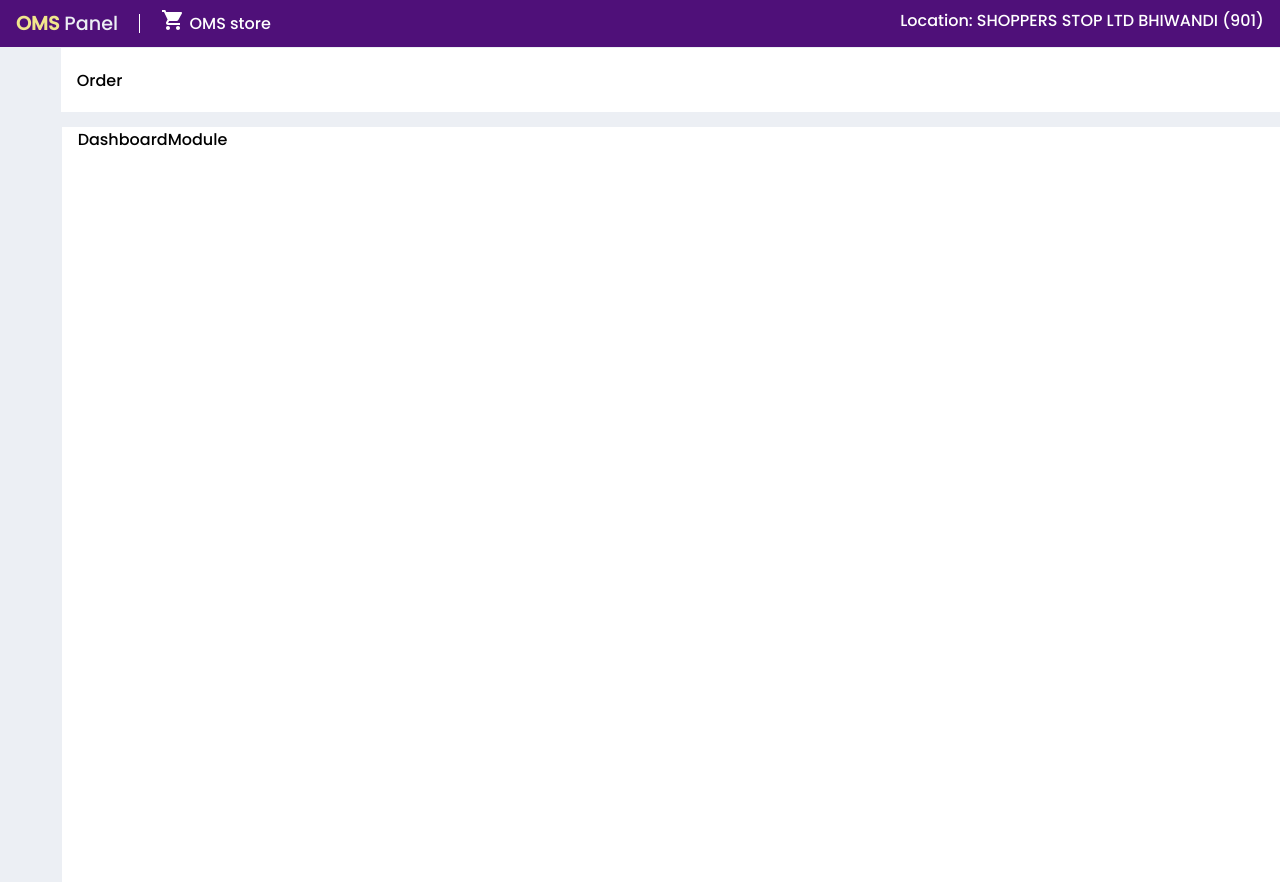
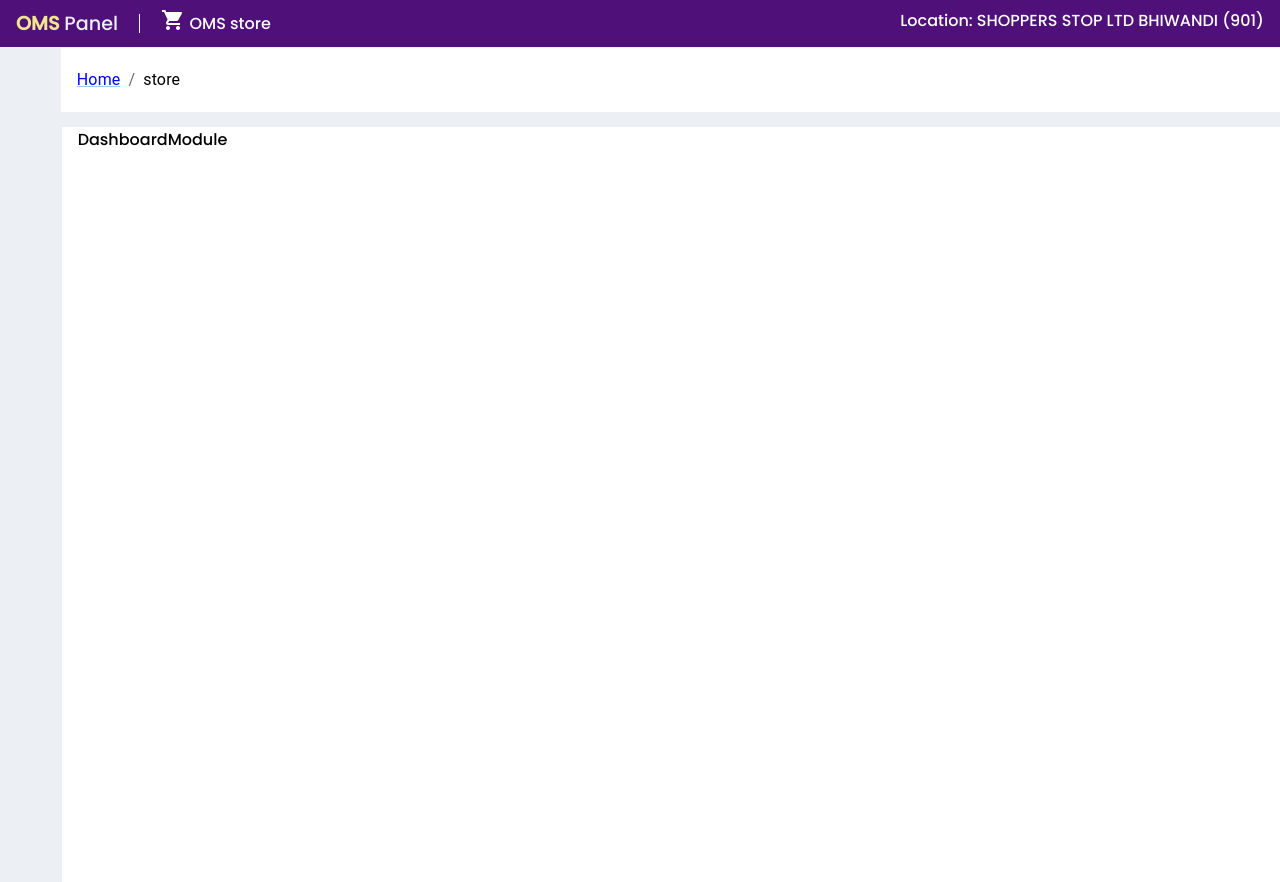
Before and after one commit to sshemantj/oms-panel, a Next.js app: page /store in a window 1280 px wide. Built offline with nearby package versions, Linux system fonts and the light colour scheme.

Commit message:
breadcrumb added

```diff
--- /dev/null
+++ b/src/component/atoms/breadcrumb/breadcrumb.module.scss
@@ -0,0 +1,12 @@
+@import "@/styles/variables.scss";
+
+.breadCrumbWrapper {
+  display: flex;
+  flex-direction: column;
+  gap: 1rem;
+  justify-content: center;
+  .breadcrumbTitle {
+    color: $color_white;
+    font-weight: 400;
+  }
+}
--- /dev/null
+++ b/src/component/atoms/breadcrumb/index.tsx
@@ -0,0 +1,74 @@
+import React from "react";
+import Typography from "@mui/material/Typography";
+import BreadcrumbsMui from "@mui/material/Breadcrumbs";
+import Link from "@mui/material/Link";
+import { usePathname } from "next/navigation";
+import { useRouter } from "next/router";
+import styles from "./breadcrumb.module.scss";
+
+const Breadcrumbs = () => {
+  const paths = usePathname();
+  const router = useRouter();
+
+  const handlePathNames = () => {
+    const path = paths?.split("/")?.filter((path) => path) as unknown as string;
+    return path;
+  };
+
+  const pathNames = handlePathNames();
+
+  const handleRouteClick = (
+    event: React.MouseEvent<HTMLAnchorElement, MouseEvent>,
+    pathStr: string,
+    index?: number,
+    isLastPath?: boolean
+  ) => {
+    event.preventDefault();
+    if (pathStr === "/") {
+      return router.replace("/", undefined, { shallow: true });
+    }
+    if (!isLastPath) {
+      router.replace("/" + pathStr, undefined, { shallow: true });
+    }
+  };
+
+  return (
+    <div className={styles.breadCrumbWrapper}>
+      <div role="presentation">
+        <BreadcrumbsMui aria-label="breadcrumb">
+          <Link
+            onClick={(e) => handleRouteClick(e, "/")}
+            style={{ color: "blue" }}
+            underline="always"
+            href="/"
+          >
+            Home
+          </Link>
+          {Array.isArray(pathNames) &&
+            pathNames.map((pathStr, index) => {
+              const isLastPath = index === pathNames?.length - 1;
+
+              return !isLastPath ? (
+                <Link
+                  onClick={(e) =>
+                    handleRouteClick(e, pathStr, index, isLastPath)
+                  }
+                  style={{ color: "blue" }}
+                  underline="always"
+                  href="/"
+                >
+                  {pathStr}
+                </Link>
+              ) : (
+                <Typography key={index} color="black">
+                  {pathStr}
+                </Typography>
+              );
+            })}
+        </BreadcrumbsMui>
+      </div>
+    </div>
+  );
+};
+
+export default Breadcrumbs;
--- a/src/component/atoms/headerLabel/index.tsx
+++ b/src/component/atoms/headerLabel/index.tsx
@@ -1,10 +1,11 @@
 import React from "react";
+import Breadcrumbs from "../breadcrumb";
 import styles from "./headerLabel.module.scss";
 
 const HeaderLabel = () => {
   return (
     <div className={styles.headerLabel_wrapper}>
-      <p>Order</p>
+      <Breadcrumbs />
     </div>
   );
 };
```
